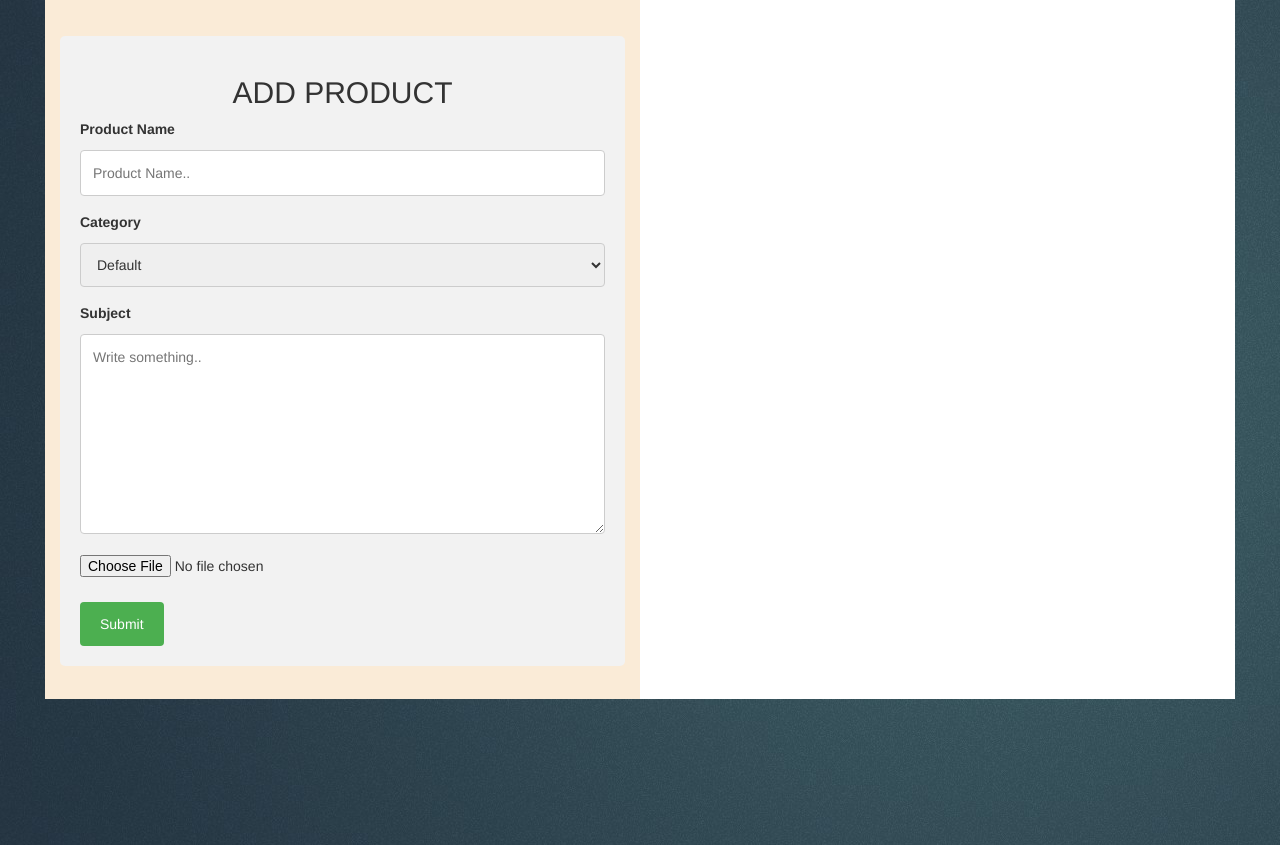
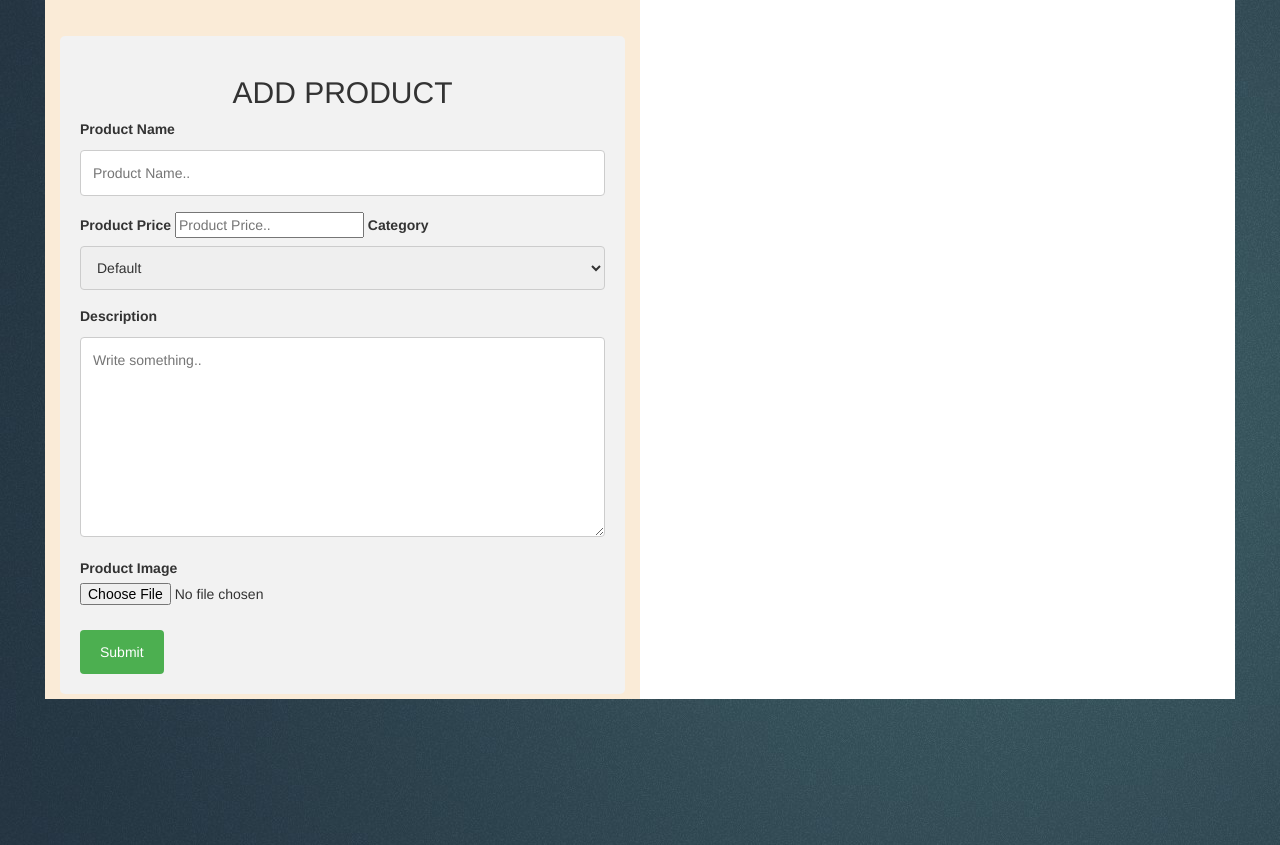
Before and after one commit to inkersgithub/Pharm, a PHP site: page /admin.php in a window 1280 px wide. Shown: the part 175-1020 px from the top of the page. Run offline with PHP 8.4, Linux system fonts and the light colour scheme.

Commit message:
Image upload completed

```diff
--- a/admin.php
+++ b/admin.php
@@ -1,3 +1,46 @@
+<?php
+
+include_once 'dbconnect.php';
+if(isset($_POST['upload'])){
+	$file=$_FILES['pic'];
+	$filename=$_FILES['pic']['name'];
+  $filetmpname=$_FILES['pic']['tmp_name'];
+  $filesize=$_FILES['pic']['size'];
+  $fileerror=$_FILES['pic']['error'];
+
+	$description = mysqli_real_escape_string($con, $_POST['description']);
+	$category = mysqli_real_escape_string($con, $_POST['category']);
+	$price = mysqli_real_escape_string($con, $_POST['price']);
+  if($description==""){
+    $description = "No Description";
+	}
+
+	$temp=explode('.',$filename);
+	$fileext=strtolower(end($temp));
+	if($fileerror === 0){
+  	if($filesize < 100000){
+      $filenewname = uniqid('',true).".".$fileext;
+      if(!is_dir('uploads/'.$category)) {
+      	mkdir('uploads/'.$category, 0777, true);
+      }
+      $path = 'uploads/'.$category.'/'.$filenewname;
+      if(move_uploaded_file($filetmpname,$path)){
+      	if(mysqli_query($con,"INSERT INTO products(name,cname,description,price,image) VALUES('" . $filenewname . "', '" . $category . "', '" . $description . "', '" . $price . "', '" . $path . "')")){
+					echo "Product added successfully";
+				}
+      }
+    }
+    else {
+    	$errormsg = "Your file size is greater than 100K";
+    }
+  }
+  else {
+  	$errormsg = "Error uploading file.Inconvenience regretted.";
+  }
+}
+
+?>
+
 <!DOCTYPE html>
 <html lang="en">
 <head>
@@ -69,20 +112,23 @@ input[type=submit]:hover {
         <div id="sectionA" class="tab-pane fade in active">
            <div style="min-height: 700px;background-color: antiquewhite;" class="col-md-6 top_brand_left">
 			   <div class="containerr">
-  					<form action="/action_page.php">
+  					<form role="form" action="<?php echo $_SERVER['PHP_SELF']; ?>" method="post" name="requeststatus" enctype="multipart/form-data">
 						<h2 style="text-align:center;">ADD PRODUCT</h2>
-						<label for="fname">Product Name</label>
-    					<input type="text" id="fname" name="firstname" placeholder="Product Name.." required>
-						<label for="country">Category</label>
-    					<select id="country" name="country">
+						<label for="name">Product Name</label>
+    					<input type="text" id="name" name="name" placeholder="Product Name.." required>
+						<label for="price">Product Price</label>
+	    				<input type="number" id="price" name="price" placeholder="Product Price.." required>
+						<label for="cat">Category</label>
+    					<select id="cat" name="category">
 							<option value="default">Default</option>
 							<option value="category2">Category2</option>
       						<option value="category3">Category3</option>
     					</select>
-						<label for="subject">Subject</label>
-						<textarea id="subject" name="subject" placeholder="Write something.." style="height:200px" required></textarea>
-						<input style="margin-bottom: 25px;" type="file" name="pic" accept="image/*" required>
-						<input type="submit" value="Submit">
+						<label for="subject">Description</label>
+						<textarea id="subject" name="description" placeholder="Write something.." style="height:200px" required></textarea>
+						<label for="pic">Product Image</label>
+						<input style="margin-bottom: 25px;" id="pic" type="file" name="pic" accept="image/*" required>
+						<input type="submit" value="Submit" name="upload">
   					</form>
 			   	</div>
 		   </div>
```
Also changed, not shown: testdb.sql (+89 -7 lines), uploads/category2/59568d668adac9.79886364.png (added), uploads/category2/59568df97a1b23.85368981.jpg (added).
